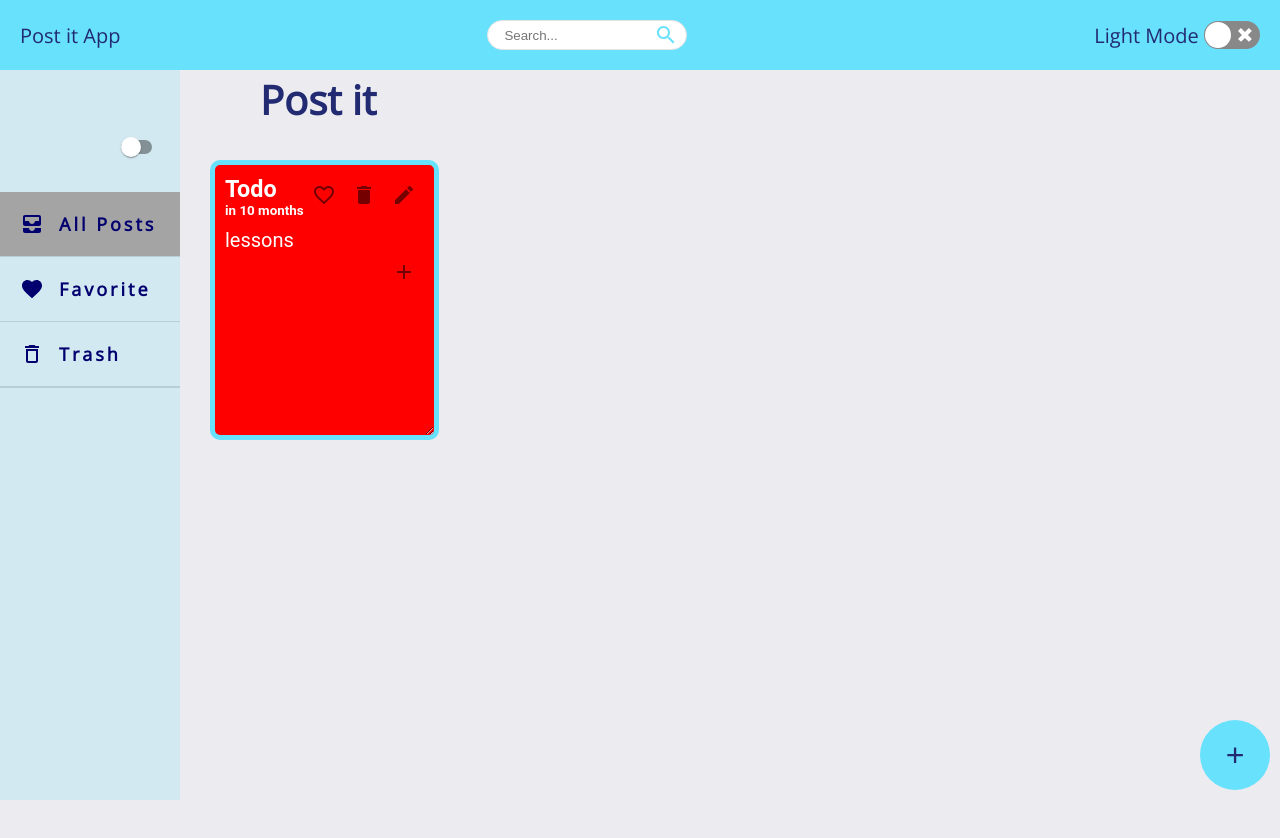
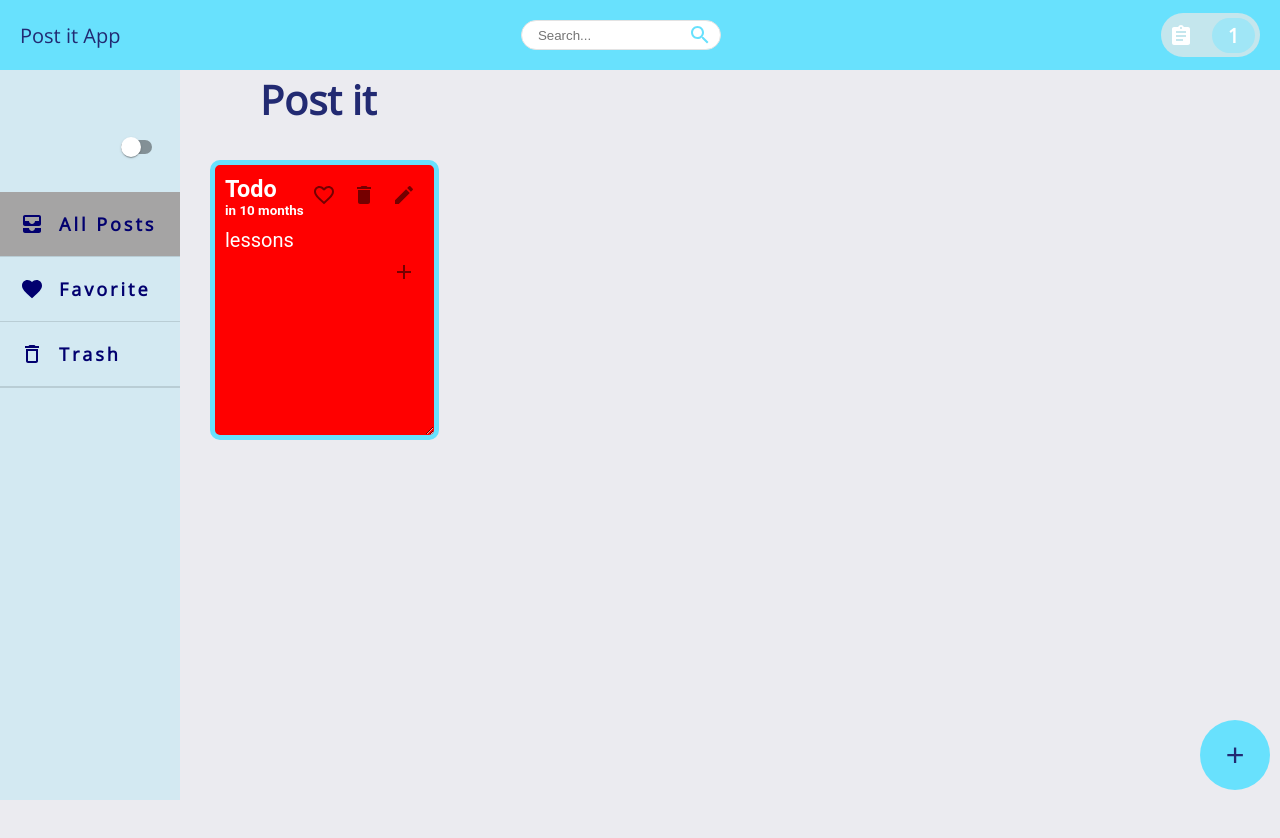
Before and after one commit to Mohamad-sarmout/LASeR-Post-it, a React (Create React App) app: page /Home in a window 1280 px wide. Shown: the top 838 px of the page. Built offline with nearby package versions, Linux system fonts and the light colour scheme.

Commit message:
added the counter of the posts at the header with animation on every change and fixed the resize problem by adding a handle props to draggable

```diff
--- a/src/App.css
+++ b/src/App.css
@@ -59,7 +59,13 @@ body {
   display: flex;
   flex-direction: row;
 }
-
+.handle {
+  position: absolute;
+  margin: -10px;
+  width: 100%;
+  height: 100%;
+  background: transparent;
+}
 .SideBar {
   width: 200px;
   /* height: 100vh; */
--- /dev/null
+++ b/src/components/Bumper/Bumper.js
@@ -0,0 +1,37 @@
+import React, { useEffect, useState } from "react";
+import img from "../../assets/to-do-list.png";
+import classes from "./Bumper.module.css";
+import AssignmentIcon from "@mui/icons-material/Assignment";
+import { useSelector } from "react-redux";
+const Bumper = () => {
+  const [btnIsHighlighted, setBtnIsHighlighted] = useState(false);
+  const btnClasses = `${classes.Bumper} ${
+    btnIsHighlighted ? classes.bump : ""
+  }`;
+  const postCount = useSelector((state) => state.post.length);
+  useEffect(() => {
+    if (postCount === 0) {
+      return;
+    }
+    setBtnIsHighlighted(true);
+
+    const timer = setTimeout(() => {
+      setBtnIsHighlighted(false);
+    }, 300);
+
+    return () => {
+      clearTimeout(timer);
+    };
+  }, [postCount]);
+
+  return (
+    <div className={btnClasses}>
+      <span className={classes.icon}>
+        <AssignmentIcon sx={{ ml: "3px" }} scale="3" />{" "}
+      </span>
+      {postCount > 0 && <span className={classes.badge}>{postCount}</span>}
+    </div>
+  );
+};
+
+export default Bumper;
--- /dev/null
+++ b/src/components/Bumper/Bumper.module.css
@@ -0,0 +1,59 @@
+.Bumper {
+  cursor: pointer;
+  font: inherit;
+  border: none;
+  background-color: #c4e6ed;
+  color: white;
+  padding: 0.3rem 0.3rem;
+  display: flex;
+  justify-content: space-evenly;
+  align-items: center;
+  border-radius: 25px;
+  font-weight: bold;
+}
+
+.button:hover,
+.button:active {
+  background-color: #a0e6f6;
+}
+
+.icon {
+  width: 1.35rem;
+  height: 1.35rem;
+  margin-right: 0.5rem;
+}
+
+.badge {
+  background-color: #a0e6f6;
+  padding: 0.25rem 1rem;
+  border-radius: 25px;
+  margin-left: 1rem;
+  font-weight: bold;
+}
+
+.button:hover .badge,
+.button:active .badge {
+  background-color: #68e1fd;
+}
+
+.bump {
+  animation: bump 300ms ease-out;
+}
+
+@keyframes bump {
+  0% {
+    transform: scale(1);
+  }
+  10% {
+    transform: scale(0.9);
+  }
+  30% {
+    transform: scale(1.1);
+  }
+  50% {
+    transform: scale(1.15);
+  }
+  100% {
+    transform: scale(1);
+  }
+}
--- a/src/components/Card/post/Post.js
+++ b/src/components/Card/post/Post.js
@@ -33,7 +33,8 @@ const Post = ({
   return (
     <Draggable
       key={index}
-      // cancel="true"
+      // cancel=".handle"
+      handle=".handle"
       disabled={free && isDrag ? (isMobile ? false : false) : true}
       axis="both"
       bounds="parent"
@@ -66,6 +67,7 @@ const Post = ({
           fontFamily: card.stylefont,
         }}
       >
+        <div className="handle" />
         <div className="row">
           <div style={{ display: "flex", flexDirection: "column" }}>
             <h3>{card.title}</h3>
--- a/src/components/Home.js
+++ b/src/components/Home.js
@@ -20,7 +20,18 @@ function Home() {
     setTheme((curr) => (curr === "light" ? "dark" : "light"));
   };
   const location = useLocation();
-  const inHome = location.pathname.split("/")[2];
+  const inHome = location.pathname.split("/")[2]?.toLocaleLowerCase();
+  // console.log(inHome);
+  if (inHome === "favorite") {
+    // alert(inHome);
+    console.log("b");
+  } else if (inHome == "trash") {
+    // alert(inHome);
+    console.log("c");
+  } else {
+    // alert(inHome);
+    console.log("A");
+  }
   return (
     <ThemeContext.Provider value={{ theme, toggleTheme }}>
       <div style={{ backgroundColor: "#EBEBF0" }} className="Wrap" id={theme}>
--- a/src/components/Navbar.js
+++ b/src/components/Navbar.js
@@ -6,6 +6,7 @@ import { IconButton } from "@mui/material";
 import ReactSwitch from "react-switch";
 import { Link } from "react-router-dom";
 import { color } from "@mui/system";
+import Bumper from "./Bumper/Bumper";
 
 function Navbar({
   isMobile,
@@ -62,12 +63,13 @@ function Navbar({
         </IconButton>
       </Paper>
       <span style={{ display: "flex", alignItems: "center" }}>
-        <label> {theme === "light" ? "Light Mode" : "Dark Mode"}</label>&nbsp;
+        {/* <label> {theme === "light" ? "Light Mode" : "Dark Mode"}</label>&nbsp;
         <ReactSwitch
           onChange={toggleTheme}
           checked={theme === "dark"}
           onColor="#296fe6"
-        />
+        /> */}
+        <Bumper />
       </span>
     </div>
   );
```
Also changed, not shown: src/assets/to-do-list.png (added).
